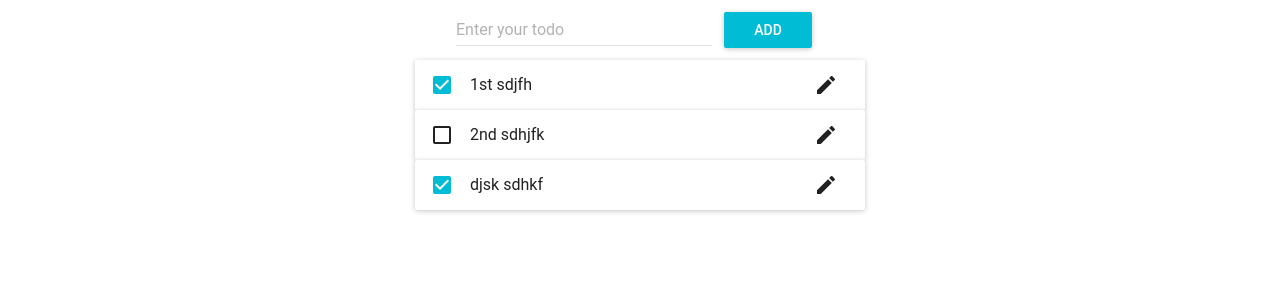
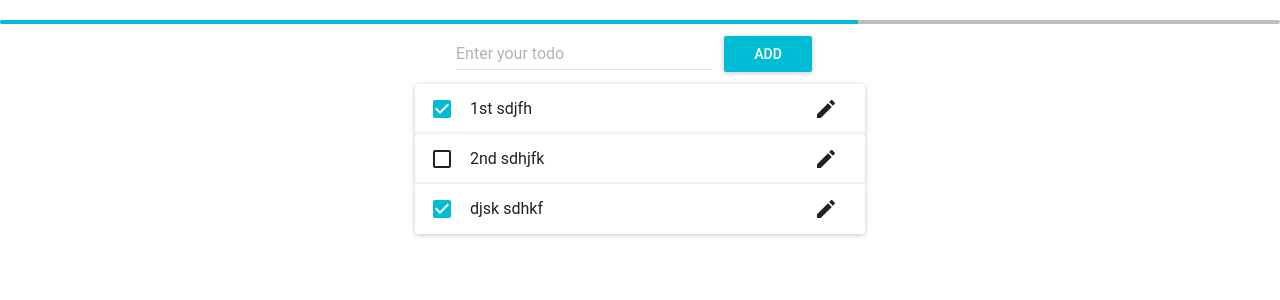
Before and after one commit to al13bash/todo-list, a React (Create React App) app: page / in a window 1280 px wide. Shown: the top 300 px of the page. Built offline with nearby package versions, Linux system fonts and the light colour scheme.

Commit message:
Add Progress Bar of completed todos.

```diff
--- a/src/App.js
+++ b/src/App.js
@@ -1,12 +1,14 @@
 import React, { Component } from 'react';
 import TodoItemListContainer from './containers/TodoItemListContainer';
 import AddTodoFormContainer from './containers/AddTodoFormContainer';
+import ProgressBarContainer from './containers/ProgressBarContainer';
 import './App.css';
 
 class App extends Component {
   render() {
     return (
       <div>
+        <ProgressBarContainer />
         <AddTodoFormContainer />
         <TodoItemListContainer />
       </div>
--- /dev/null
+++ b/src/components/ProgressBar.jsx
@@ -0,0 +1,22 @@
+import React from 'react';
+import LinearProgress from 'material-ui/LinearProgress';
+
+const ProgressBar = ({state}) => {
+
+  const style = {
+    marginTop: 20
+  }
+
+  const calcProgressValue = () => {
+    let todoAmount = state.length;
+    let doneTodoAmount = state.filter((elem) => elem.done === true).length;
+    let progress = Math.round((100*doneTodoAmount)/todoAmount);
+    return progress;
+  }
+
+  return (
+      <LinearProgress mode="determinate" value={calcProgressValue()} style={style}/>
+    );
+}
+
+export default ProgressBar;
--- a/src/components/TodoItemList/TodoItemList.jsx
+++ b/src/components/TodoItemList/TodoItemList.jsx
@@ -11,7 +11,10 @@ class TodoItemList extends React.Component {
     return(
       <div>
         {this.props.state.map((todo, index) =>
-          <TodoItem key={ index } todo={ todo } toggleTodo={ this.props.toggleTodo }></TodoItem>
+          <TodoItem
+            key={ index }
+            todo={ todo }
+            toggleTodo={ this.props.toggleTodo }></TodoItem>
         )}
       </div>
     );
--- a/src/containers/AddTodoFormContainer.jsx
+++ b/src/containers/AddTodoFormContainer.jsx
@@ -2,11 +2,7 @@ import { connect } from 'react-redux';
 import AddTodoForm from '../components/AddTodoForm/AddTodoForm';
 import * as actions from '../actions';
 
-const mapStateToProps = (state) => {
-  return {
-    state
-  }
-}
+const mapStateToProps = state => { return {state} }
 
 const mapDispatchToProps = (dispatch) => {
   return {
--- /dev/null
+++ b/src/containers/ProgressBarContainer.jsx
@@ -0,0 +1,9 @@
+import { connect } from 'react-redux';
+import ProgressBar from '../components/ProgressBar';
+import * as actions from '../actions';
+
+const mapStateToProps = state => { return {state} }
+
+const ProgressBarContainer = connect(mapStateToProps)(ProgressBar);
+
+export default ProgressBarContainer;
--- a/src/containers/TodoItemListContainer.jsx
+++ b/src/containers/TodoItemListContainer.jsx
@@ -2,11 +2,7 @@ import { connect } from 'react-redux';
 import TodoItemList from '../components/TodoItemList/TodoItemList';
 import * as actions from '../actions';
 
-const mapStateToProps = (state) => {
-  return {
-    state
-  }
-}
+const mapStateToProps = state => { return {state} }
 
 const mapDispatchToProps = (dispatch) => {
   return {
```
